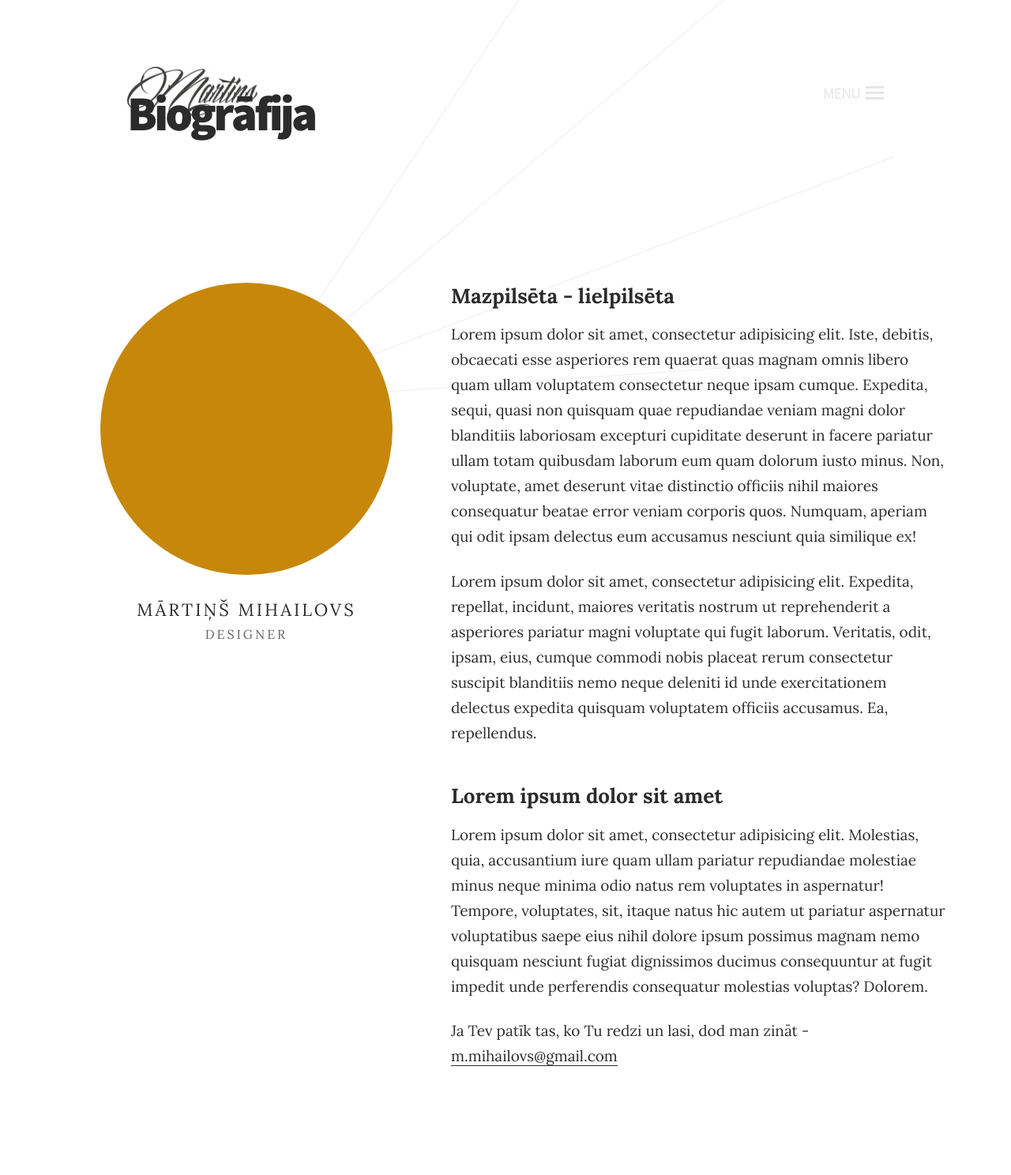
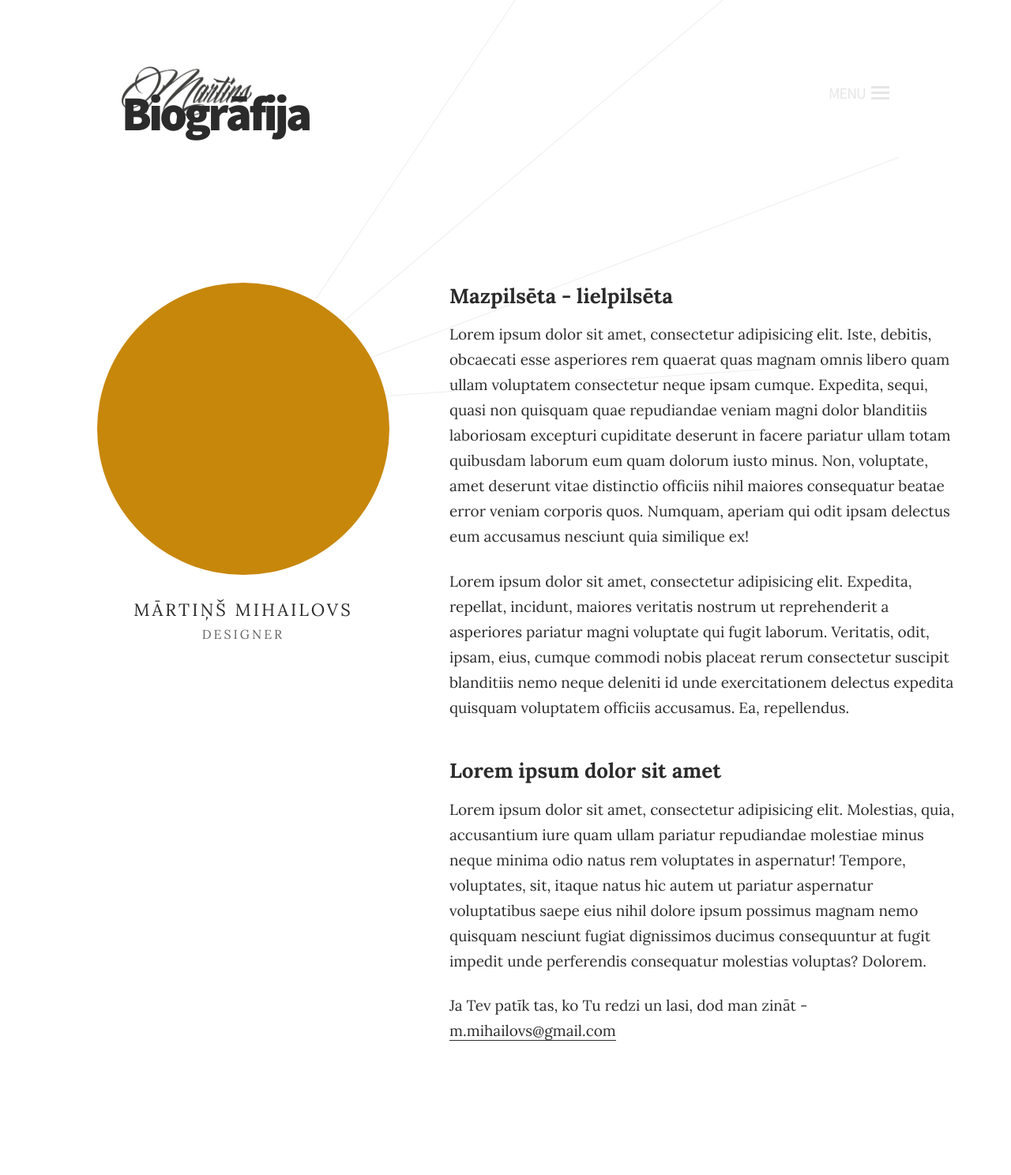
Before and after one commit to MartinsMihailovs/martinsmihailovs.com, a Jekyll site: the page built from bio.html, in a window 1280 px wide. Shown: the whole page at 79% size. Built offline with Jekyll 4.4.1, drawn with Linux system fonts in a browser that asks for light colours; Markdown is read by kramdown in place of the engine named in the settings; comment, search, counter and statistics services are not loaded; after the commit the page ends 1456 px from its top, so only the background shows below that.

Commit message:
Update grid - make post text 640px wide (old 630px)

```diff
--- a/css/style.css
+++ b/css/style.css
@@ -295,7 +295,7 @@ iframe {
 .page-width {
     margin: 0 auto;
 	width: 96%;
-	max-width: 51.789em; /* 958px+13px+13px */
+	max-width: 52.4210em; /* 972px+12px+12px */
 }
 
 @media (min-width: 600px) {
@@ -314,7 +314,7 @@ iframe {
 }
 
 .page-width .page-width {
-    margin: 0 -.684em;
+    margin: 0 -.6315em;
     max-width: none;
     width: auto;
 }
@@ -322,8 +322,8 @@ iframe {
 .small-1, .small-2, .small-3, .small-4, .small-5, .small-6, .small-7, .small-8, .small-9, .small-10, .small-11, .small-12, .medium-1, .medium-2, .medium-3, .medium-4, .medium-5, .medium-6, .medium-7, .medium-8, .medium-9, .medium-10, .medium-11, .medium-12, .large-1, .large-2, .large-3, .large-4, .large-5, .large-6, .large-7, .large-8, .large-9, .large-10, .large-11, .large-12, .xlarge-1, .xlarge-2, .xlarge-3, .xlarge-4, .xlarge-5, .xlarge-6, .xlarge-7, .xlarge-8, .xlarge-9, .xlarge-10, .xlarge-11, .xlarge-12 {
     float: left;
     min-height: 1px;
-    padding-right: .684em;
-    padding-left: .684em;
+    padding-right: .6315em;
+    padding-left: .6315em;
     width: 100%;
 }
 
```
